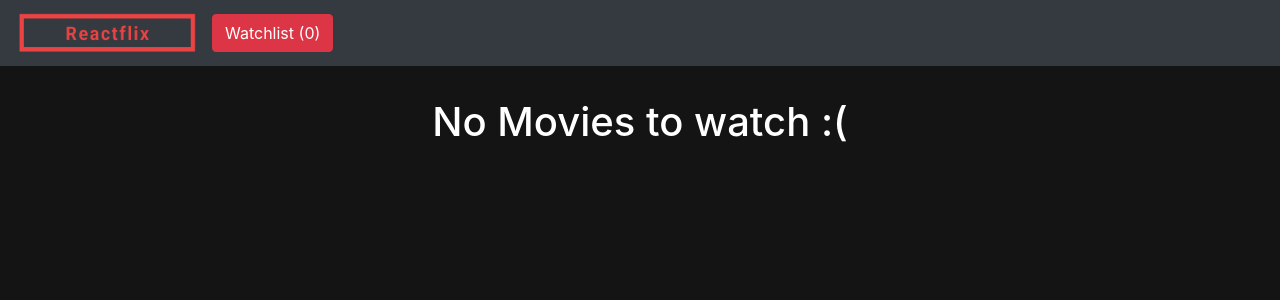
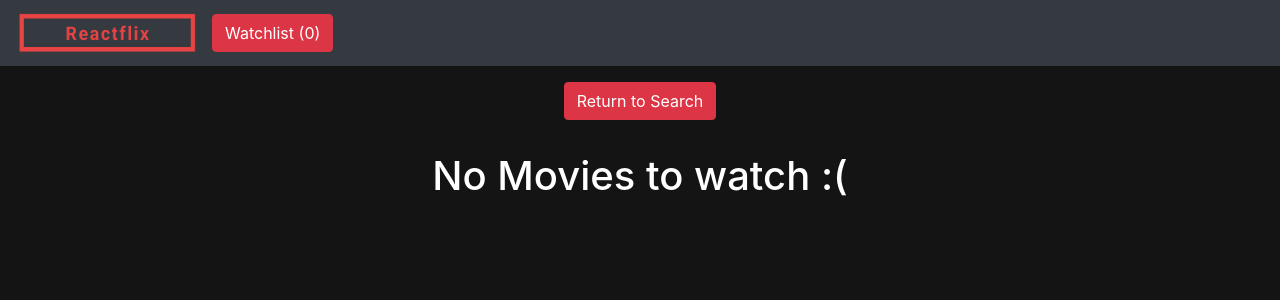
Before and after one commit to iaabo/Reactflix, a React (Create React App) app: page /watchlist in a window 1280 px wide. Shown: the top 300 px of the page. Built offline with nearby package versions, Linux system fonts and the light colour scheme.

Commit message:
change the button text and color

```diff
--- a/src/components/Movie.js
+++ b/src/components/Movie.js
@@ -49,8 +49,8 @@ const Movie = (movie) => {
                 </div>
               </Modal.Body>
               <Modal.Footer>
-                <Button variant="secondary" onClick={handleClose}>
-                  Close
+                <Button variant="warning" onClick={handleClose}>
+                  Return to Search
                 </Button>
               </Modal.Footer>
             </Modal>
--- a/src/components/MovieList.js
+++ b/src/components/MovieList.js
@@ -53,7 +53,7 @@ const MovieList = () => {
         />
       </div>
       <div className="row justify-content-md-center m-3">
-        <Form.Control as="select"  custom>
+        <Form.Control as="select" custom>
           <option value="" selected disabled hidden>
             Filter by Genre
           </option>
--- a/src/components/WatchList.js
+++ b/src/components/WatchList.js
@@ -1,5 +1,6 @@
 import React, { useContext } from "react";
 import { GlobalContext } from "../context/GlobalState";
+import { Link } from "react-router-dom";
 import { Button } from "react-bootstrap";
 import WatchedMovie from "./WatchedMovie";
 
@@ -8,8 +9,15 @@ const WatchList = () => {
   return (
     <div className="container">
       <div className="row justify-content-md-center  m-3">
+        <Link to="/" style={{ color: "white", textDecoration: "none" }}>
+          <Button variant="danger">
+            <span> Return to Search </span>
+          </Button>
+        </Link>
+      </div>
+      <div className="row justify-content-md-center  m-3">
         {watchlist.length > 0 ? (
-          <Button variant="danger">
+          <Button variant="warning">
             {watchlist.length}
             {watchlist.length === 1 ? " movie to watch" : " movies to watch"}
           </Button>
```
Also changed, not shown: 1 other file (tests, documents, lock files or other folders).
